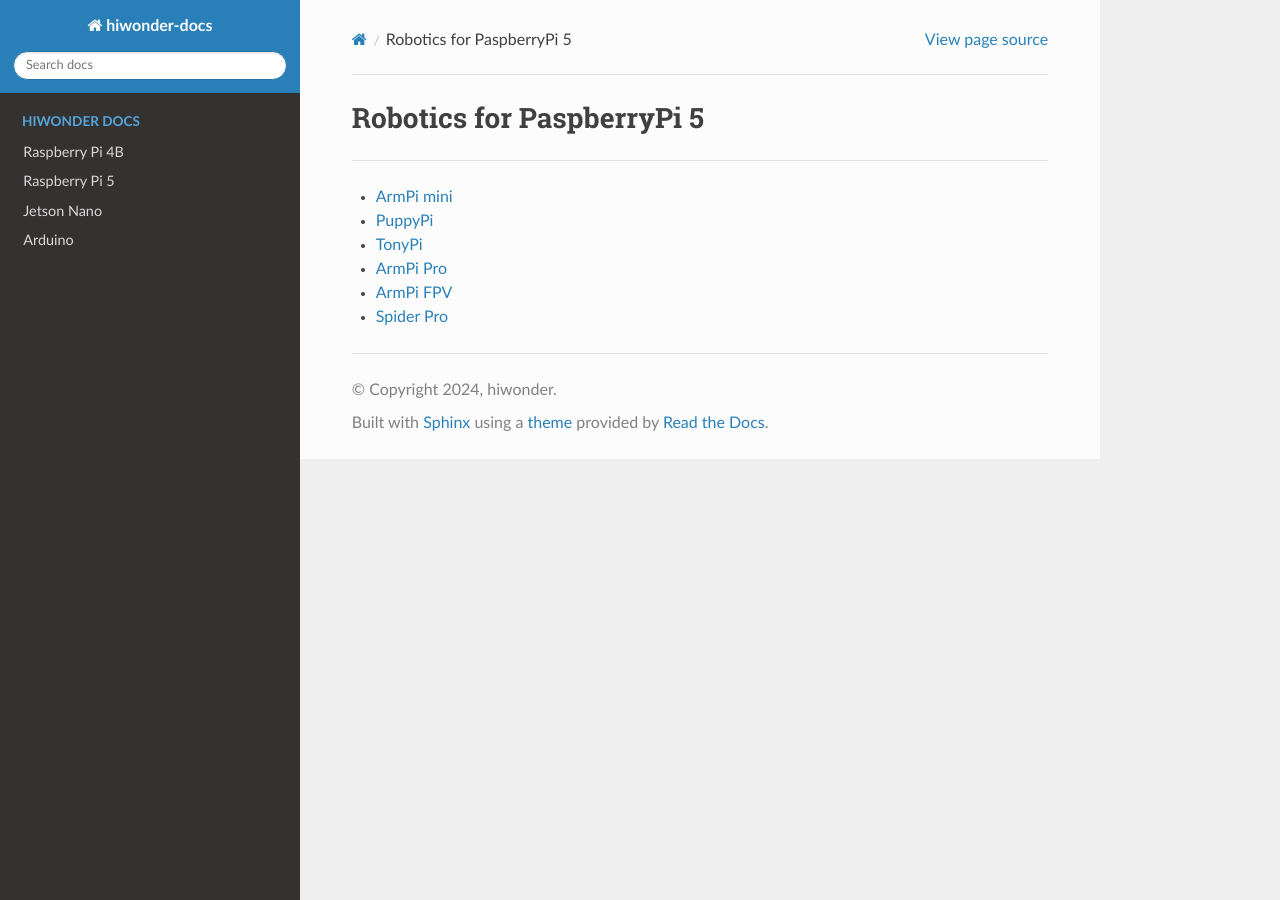
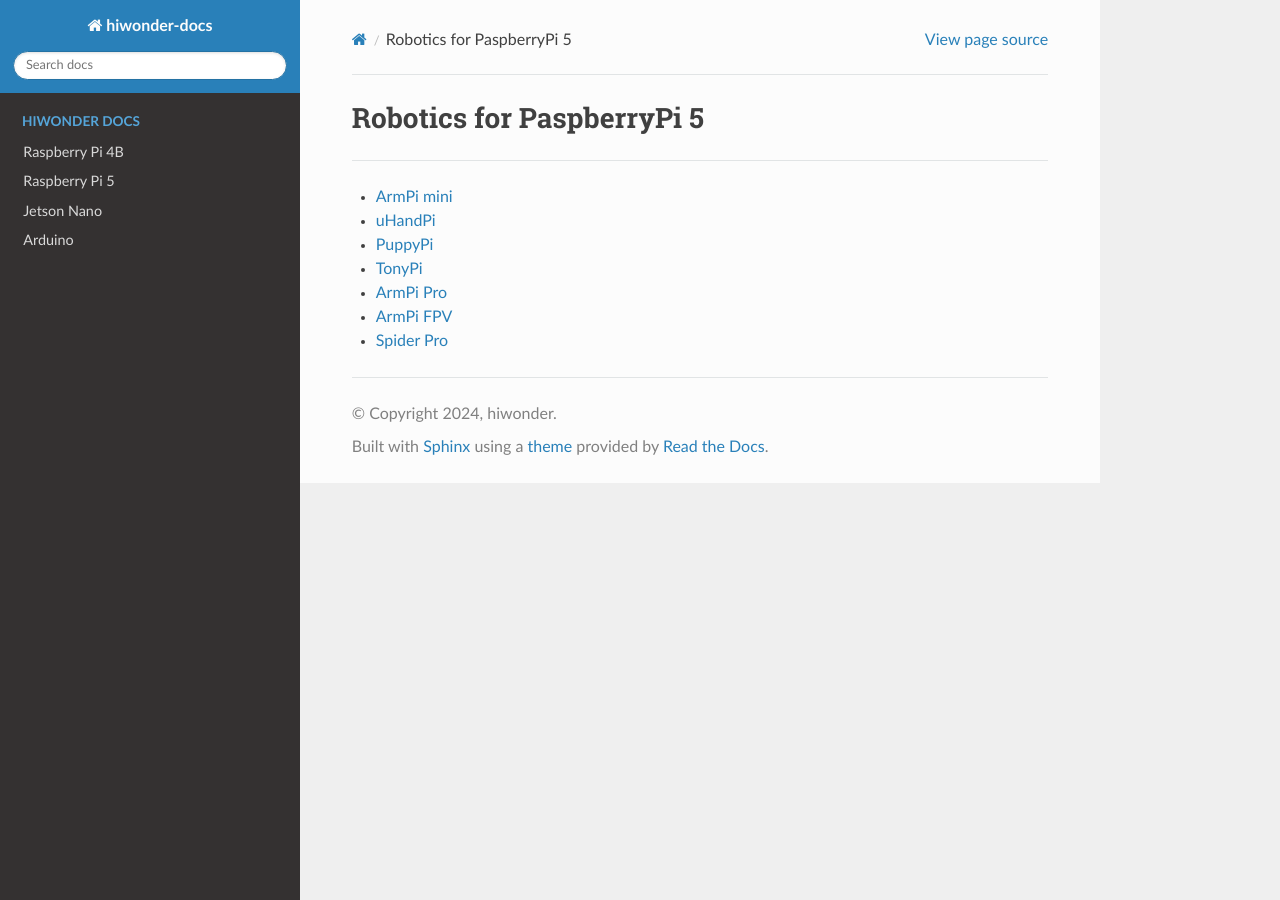
Before and after one commit to Hiwonder-docs/Hiwonder-docs, a Sphinx documentation site: the page built from source/RaspberryPi/raspberrypi_5_robotics.md, in a window 1280 px wide. Built offline with Sphinx 7.4.7 and the Read the Docs theme 2.0.0, drawn with Linux system fonts in a browser that asks for light colours.

Commit message:
uHandPi commit

```diff
--- a/source/RaspberryPi/raspberrypi_5_robotics.md
+++ b/source/RaspberryPi/raspberrypi_5_robotics.md
@@ -2,6 +2,7 @@
 ---
 
 * [ArmPi mini](https://docs.hiwonder.com/projects/ArmPi_mini/en/latest/)
+* [uHandPi](https://docs.hiwonder.com/projects/uHandPi/en/latest/)
 * [PuppyPi](https://docs.hiwonder.com/projects/PuppyPi/en/latest/)
 * [TonyPi](https://docs.hiwonder.com/projects/TonyPi/en/latest/)
 * [ArmPi Pro](https://docs.hiwonder.com/projects/ArmPi_Pro/en/latest/)
```
